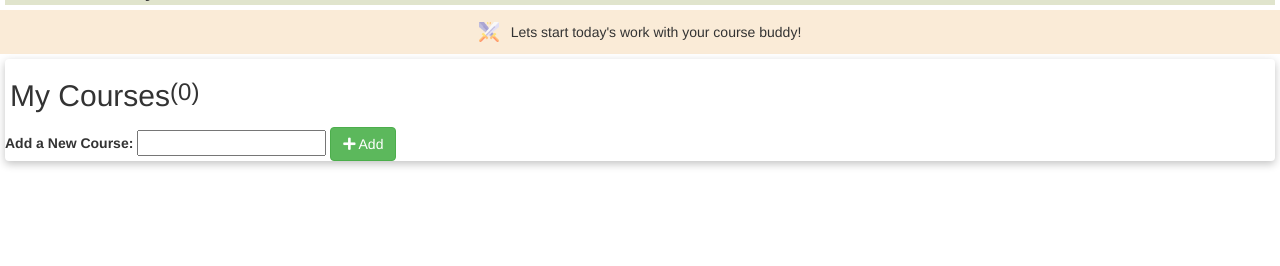
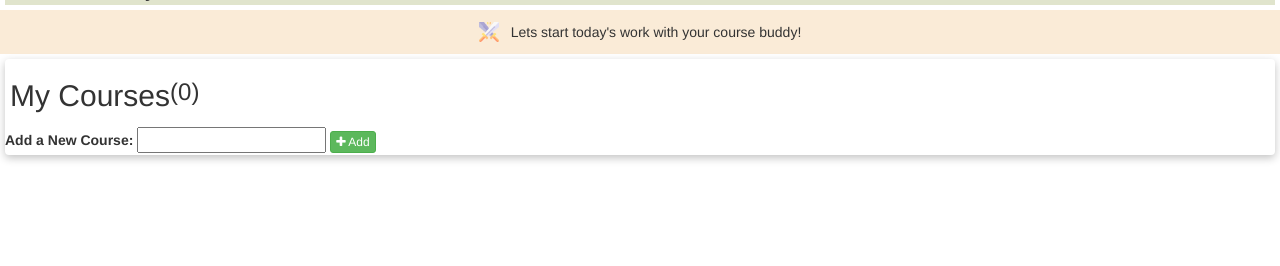
Before and after one commit to katrina799/4G06CapstoneProjectT5, a Flask app: template src/templates/index.html in a window 1280 px wide. Shown: the part 34-300 px from the top of the page. Run offline with Flask 3, Linux system fonts and the light colour scheme; the template is opened without the code that fills it, so the values that code supplies are empty; some libraries are stand-ins or nearby versions.

Commit message:
Change the button size

```diff
--- a/src/templates/course_page.html
+++ b/src/templates/course_page.html
@@ -29,8 +29,8 @@
                 <form style="margin: 3px;" action="/remove_course" method="post">
                     <input type="hidden" name="index" value="{{ loop.index - 1 }}">
                     <input type="hidden" name="course" value="{{ course }}">
-                    <button type="submit" class="btn btn-danger">
-                        <i class="fa fa-trash-o" style="font-size:24px">
+                    <button type="submit" class="btn btn-danger btn-xs">
+                        <i class="fa fa-trash-o" style="font-size:12px">
                         </i>
                         Delete
                     </button>
--- a/src/templates/index.html
+++ b/src/templates/index.html
@@ -6,7 +6,7 @@
     <meta name="viewport" content="width=device-width, initial-scale=1.0">
     <link rel="stylesheet" type="text/css" href="{{ url_for('static', filename='style.css') }}" />
     <link rel="stylesheet" href="http://maxcdn.bootstrapcdn.com/bootstrap/3.3.7/css/bootstrap.min.css">
-    <link rel="stylesheet" href="https://cdnjs.cloudflare.com/ajax/libs/font-awesome/5.15.3/css/all.min.css">
+    <link rel="stylesheet" href="https://cdnjs.cloudflare.com/ajax/libs/font-awesome/4.7.0/css/font-awesome.min.css">
     <title>Course Buddy</title>
 </head>
 
@@ -48,7 +48,7 @@
                             <input type="hidden" name="index" value="{{ loop.index - 1 }}">
                             <input type="hidden" name="course" value="{{ course }}">
                             <button type="submit" class="btn btn-danger">
-                                <i class="fa fa-trash-o" style="font-size:24px">
+                                <i class="fa fa-trash-o" style="font-size:12px">
                                 </i>
                                 Delete
                             </button>
@@ -61,7 +61,7 @@
                 <form action="/add_course" method="post">
                     <label for="newcourse">Add a New Course:</label>
                     <input type="text" id="newcourse" name="newcourse" required>
-                    <button type="submit" class="btn btn-success">
+                    <button type="submit" class="btn btn-success btn-xs">
                         <i class="fa fa-plus" aria-hidden="true">
                         </i>
                         Add
```
